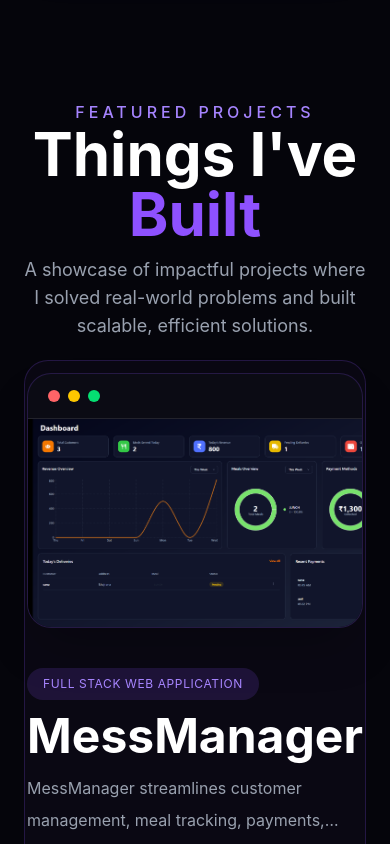
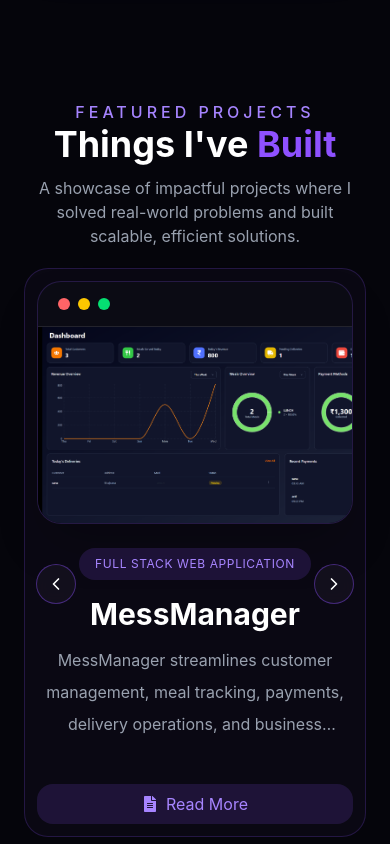
Before and after one commit to parvinder-singh-2/portfolio-parvinder, a React app: page / in a window 390 px wide. Shown: the part 3320-4164 px from the top of the page. Built offline with nearby package versions, Linux system fonts and the light colour scheme; the HTML template or start-up script is replaced by a standard one.

Commit message:
Refactor project components for improved responsiveness and add navigation animations

```diff
--- a/src/components/projects/ProjectActions.jsx
+++ b/src/components/projects/ProjectActions.jsx
@@ -8,7 +8,7 @@
           href={github}
           target="_blank"
           rel="noopener noreferrer"
-          className="btn-primary flex items-center gap-2 justify-center bg-black py-2 rounded-2xl"
+          className="btn-primary items-center gap-2 justify-center bg-black py-2 rounded-2xl hidden lg:flex"
         >
           <FaGithub />
           GitHub
@@ -20,7 +20,7 @@
           href={live}
           target="_blank"
           rel="noopener noreferrer"
-          className="btn-secondary flex items-center gap-2 justify-center bg-purple-700 py-2 rounded-2xl"
+          className="btn-secondary items-center gap-2 justify-center bg-purple-700 py-2 rounded-2xl hidden lg:flex"
         >
           <FaExternalLinkAlt />
           Live Demo
--- a/src/components/projects/ProjectCard.jsx
+++ b/src/components/projects/ProjectCard.jsx
@@ -7,7 +7,7 @@
     <>
       <div className="rounded-3xl border border-violet-500/20 bg-[#0A0813] p-3 lg:p-8">
 
-        <div className="grid lg:grid-cols-2 gap-10 items-center justify-center">
+        <div className="grid lg:grid-cols-2 gap-6 lg:gap-10 items-center">
 
           <ProjectPreview image={project.image} />
 
@@ -17,7 +17,9 @@
 
       </div>
 
-      <ProjectStats stats={project.stats} />
+      <div className="hidden lg:block">
+        <ProjectStats stats={project.stats} />
+      </div>
     </>
   );
 }
--- a/src/components/projects/ProjectContent.jsx
+++ b/src/components/projects/ProjectContent.jsx
@@ -4,29 +4,41 @@
 
 function ProjectContent({ project }) {
   return (
-    <div className="flex flex-col">
+    <div className="flex flex-col items-center lg:items-start">
 
+      {/* Desktop Only */}
       <span className="w-fit rounded-full bg-violet-500/15 px-4 py-2 text-xs uppercase tracking-wider text-violet-400">
         {project.category}
       </span>
 
-      <h3 className="mt-3 text-5xl font-bold">
+      {/* Always Visible */}
+      <h3 className="mt-4 lg:mt-3 text-3xl md:text-4xl lg:text-5xl font-bold text-center lg:text-left">
         {project.title}
       </h3>
 
-      <p className="mt-3 text-gray-400 leading-8 line-clamp-2">
+      {/* Desktop Only */}
+      <p className="mt-3 text-gray-400 leading-8 line-clamp-3 lg:line-clamp-2 text-center lg:text-left">
         {project.description}
       </p>
 
+      {/* Desktop Only */}
+      <div className="hidden lg:block">
         <ProjectFeatures features={project.features} />
+      </div>
 
+      {/* Desktop Only */}
+      <div className="hidden lg:block">
         <ProjectTechStack stack={project.techStack} />
+      </div>
 
+      {/* Always Visible */}
+      <div className="mt-6 w-full">
         <ProjectActions
           github={project.github}
           live={project.live}
           caseStudy={project.caseStudy}
         />
+      </div>
 
     </div>
   );
--- a/src/components/projects/Projects.jsx
+++ b/src/components/projects/Projects.jsx
@@ -1,12 +1,39 @@
 import { useState } from "react";
+import { AnimatePresence, motion } from "framer-motion";
+import { ChevronLeft, ChevronRight } from "lucide-react";
+
 import { projects } from "../../data/projectsData";
 
 import ProjectCard from "./ProjectCard";
 import ProjectNavigation from "./ProjectNavigation";
 import ProjectPagination from "./ProjectPagination";
 
+const variants = {
+  enter: (direction) => ({
+    x: direction > 0 ? 120 : -120,
+    opacity: 0,
+  }),
+
+  center: {
+    x: 0,
+    opacity: 1,
+  },
+
+  exit: (direction) => ({
+    x: direction > 0 ? -120 : 120,
+    opacity: 0,
+  }),
+};
+
 function Projects() {
-  const [currentProject, setCurrentProject] = useState(0);
+  const [[currentProject, direction], setProject] = useState([0, 0]);
+
+  const paginate = (newDirection) => {
+    setProject(([current]) => [
+      (current + newDirection + projects.length) % projects.length,
+      newDirection,
+    ]);
+  };
 
   return (
     <section className="relative py-14" id="projects">
@@ -18,14 +45,12 @@
             Featured Projects
           </p>
 
-          <h2 className="mt-0 text-6xl font-bold">
+          <h2 className="mt-0 text-4xl md:text-5xl lg:text-6xl font-bold">
             Things I've{" "}
-            <span className="text-violet-500">
-              Built
-            </span>
+            <span className="text-violet-500">Built</span>
           </h2>
 
-          <p className="mt-3 max-w-2xl mx-auto text-gray-400 text-lg">
+          <p className="mt-3 max-w-2xl mx-auto text-gray-400 text-base lg:text-lg">
             A showcase of impactful projects where I solved real-world
             problems and built scalable, efficient solutions.
           </p>
@@ -36,19 +61,111 @@
           <ProjectNavigation
             current={currentProject}
             total={projects.length}
-            setCurrent={setCurrentProject}
+            setCurrent={(index) =>
+              setProject([
+                index,
+                index > currentProject ? 1 : -1,
+              ])
+            }
           />
 
-          <ProjectCard project={projects[currentProject]} />
+          {/* Left Arrow */}
+            <button
+              onClick={() => paginate(-1)}
+              className="
+                absolute sm:hidden
+                left-3
+                top-1/2
+                -translate-y-1/2
+                z-20
+                flex
+                h-10
+                w-10
+                md:h-12
+                md:w-12
+                items-center
+                justify-center
+                rounded-full
+                border border-violet-500/40
+                bg-[#15111f]/90
+                backdrop-blur
+                transition-all
+                hover:bg-violet-600
+                hover:scale-110
+              "
+            >
+              <ChevronLeft className="h-5 w-5" />
+            </button>
+
+            {/* Right Arrow */}
+            <button
+              onClick={() => paginate(1)}
+              className="
+                absolute sm:hidden
+                right-3
+                top-1/2
+                -translate-y-1/2
+                z-20
+                flex
+                h-10
+                w-10
+                md:h-12
+                md:w-12
+                items-center
+                justify-center
+                rounded-full
+                border border-violet-500/40
+                bg-[#15111f]/90
+                backdrop-blur
+                transition-all
+                hover:bg-violet-600
+                hover:scale-110
+              "
+            >
+              <ChevronRight className="h-5 w-5" />
+            </button>
+
+          <AnimatePresence
+            mode="wait"
+            initial={false}
+            custom={direction}
+          >
+            <motion.div
+              key={currentProject}
+              custom={direction}
+              variants={variants}
+              initial="enter"
+              animate="center"
+              exit="exit"
+              transition={{
+                duration: 0.35,
+                ease: "easeInOut",
+              }}
+              drag="x"
+              dragConstraints={{ left: 0, right: 0 }}
+              dragElastic={0.15}
+              whileTap={{ cursor: "grabbing" }}
+              onDragEnd={(e, info) => {
+                if (info.offset.x < -80) paginate(1);
+                if (info.offset.x > 80) paginate(-1);
+              }}
+            >
+              <ProjectCard project={projects[currentProject]} />
+            </motion.div>
+          </AnimatePresence>
 
           <ProjectPagination
             current={currentProject}
             total={projects.length}
-            setCurrent={setCurrentProject}
+            setCurrent={(index) =>
+              setProject([
+                index,
+                index > currentProject ? 1 : -1,
+              ])
+            }
           />
 
         </div>
-
       </div>
     </section>
   );
```
Lines whose indentation alone changed are shown as unchanged.
